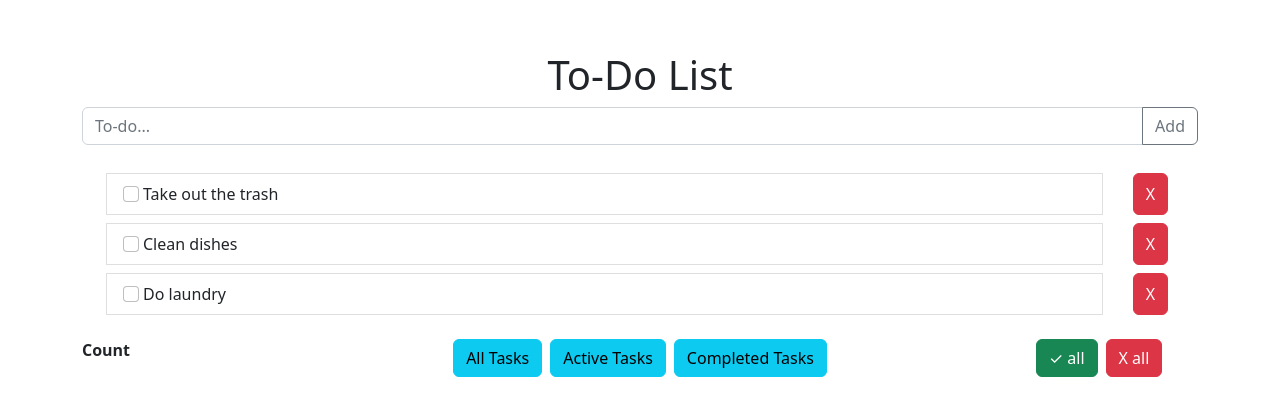
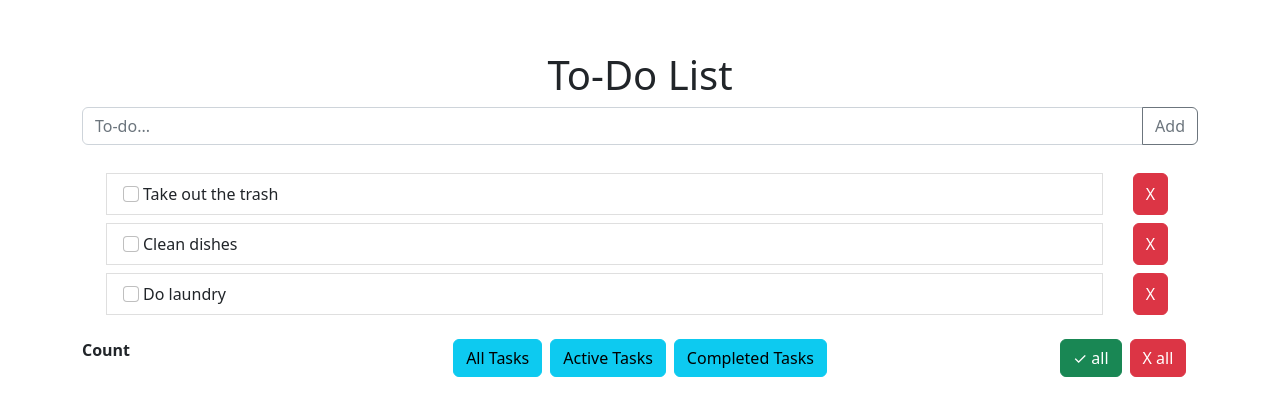
Before and after one commit to andrews-zack/to-do-list-react, a React (Create React App) app in the folder app/: page / in a window 1280 px wide. Shown: the part 184-600 px from the top of the page. Built offline with nearby package versions, Linux system fonts and the light colour scheme.

Commit message:
finishing touches on wireframe

```diff
--- a/app/src/components/Footer.js
+++ b/app/src/components/Footer.js
@@ -12,7 +12,7 @@ function Footer() {
                     <button className="btn btn-info mx-1 my-1">Active Tasks</button>
                     <button className="btn btn-info mx-1 my-1">Completed Tasks</button>
                 </div>
-                <div className="col-auto">
+                <div className="col-auto ms-lg-4">
                     <button className="btn btn-success my-1 mx-1">✓ all</button>
                     <button className="btn btn-danger my-1 mx-1">X all</button>
                 </div>
```
